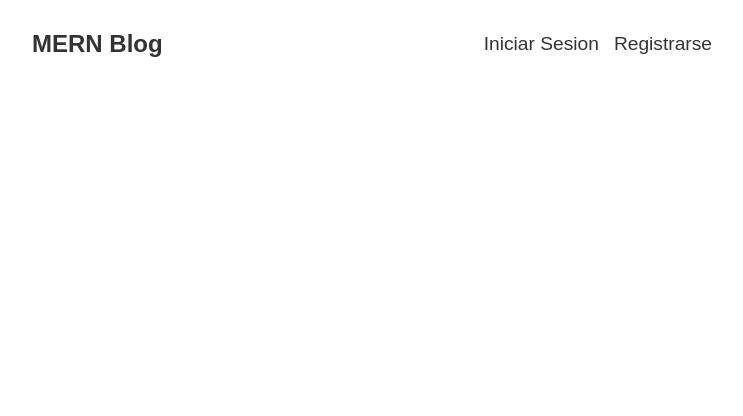
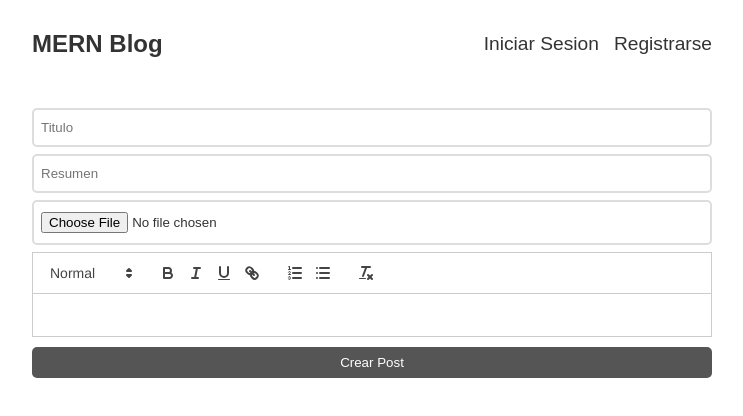
Before and after one commit to JAAL123/MERN-BLOG, a React (Vite) app in the folder client/: page /create-post in a window 1280 px wide. Shown: the top 416 px of the page, without its empty margins (268-1011 px from the left). Built offline with nearby package versions, Linux system fonts and the light colour scheme.

Commit message:
add form to create a post

```diff
--- a/client/package.json
+++ b/client/package.json
@@ -15,6 +15,7 @@
     "react": "^18.2.0",
     "react-dom": "^18.2.0",
     "react-hook-form": "^7.51.2",
+    "react-quill": "^2.0.0",
     "react-router-dom": "^6.22.3"
   },
   "devDependencies": {
--- a/client/src/App.css
+++ b/client/src/App.css
@@ -30,6 +30,10 @@ header a {
 header a.logo {
   font-weight: bold;
   font-size: 1.5em;
+}
+header a:hover {
+  text-decoration: underline;
+  cursor: pointer;
 }
 header nav {
   display: flex;
@@ -94,7 +98,8 @@ form.register {
   border-radius: 5px;
   padding: 8px 0;
 }
-form h1 {
+form h1.login,
+form h1.register{
   text-align: center;
   margin: 10px 0;
 }
--- a/client/src/App.jsx
+++ b/client/src/App.jsx
@@ -8,6 +8,7 @@ import { Register } from "./pages/Register";
 import { AuthProvider } from "./context/AuthContext";
 //dependencies
 import { BrowserRouter, Routes, Route } from "react-router-dom";
+import { CreatePost } from "./pages/CreatePost";
 
 function App() {
   return (
@@ -20,6 +21,7 @@ function App() {
             <Route path="/login" element={<Login />} />
             <Route path="/register" element={<Register />} />
             <Route path="/profile" element={<Profile />} />
+            <Route path="/create-post" element={<CreatePost />} />
           </Routes>
         </main>
       </BrowserRouter>
--- a/client/src/components/Navbar.jsx
+++ b/client/src/components/Navbar.jsx
@@ -3,7 +3,6 @@ import { useAuth } from "../context/AuthContext";
 
 export function Navbar() {
   const { isAuthenticated, user, logout } = useAuth();
-  console.log(user);
   return (
     <>
       <header>
@@ -14,7 +13,7 @@ export function Navbar() {
           {isAuthenticated ? (
             <>
               <Link to="/profile">{user?.userName}</Link>
-              {/* <button onClick={logout} className="">Cerrar Sesion</button> */}
+              <Link to="/create-post">Crear Post</Link>
               <Link onClick={logout} to="/">
                 Cerrar Sesion
               </Link>
--- /dev/null
+++ b/client/src/pages/CreatePost.jsx
@@ -0,0 +1,48 @@
+import ReactQuill from "react-quill";
+import "react-quill/dist/quill.snow.css";
+import { Controller, useForm } from "react-hook-form";
+
+export function CreatePost() {
+  const {
+    register,
+    handleSubmit,
+    formState: { errors },
+    control,
+  } = useForm();
+
+  const onSubmit = handleSubmit(async (values) => {
+    console.log(values);
+  });
+
+  return (
+    <>
+      <form onSubmit={onSubmit}>
+        <input
+          type="text"
+          name="title"
+          placeholder="Titulo"
+          className="formInput"
+          {...register("title", { required: true })}
+        />
+        <input
+          type="text"
+          name="summary"
+          placeholder="Resumen"
+          className="formInput"
+          {...register("summary", { required: true })}
+        />
+        <input type="file" className="formInput" {...register("image")} id="image" />
+        <Controller
+            name="content"
+            control={control}
+            defaultValue=""
+            render={({ field }) => <ReactQuill {...field} theme="snow" />}
+        />
+
+        <button className="formButton" style={{ marginTop: "10px" }}>
+          Crear Post
+        </button>
+      </form>
+    </>
+  );
+}
```
Also changed, not shown: 1 other file (tests, documents, lock files or other folders).
